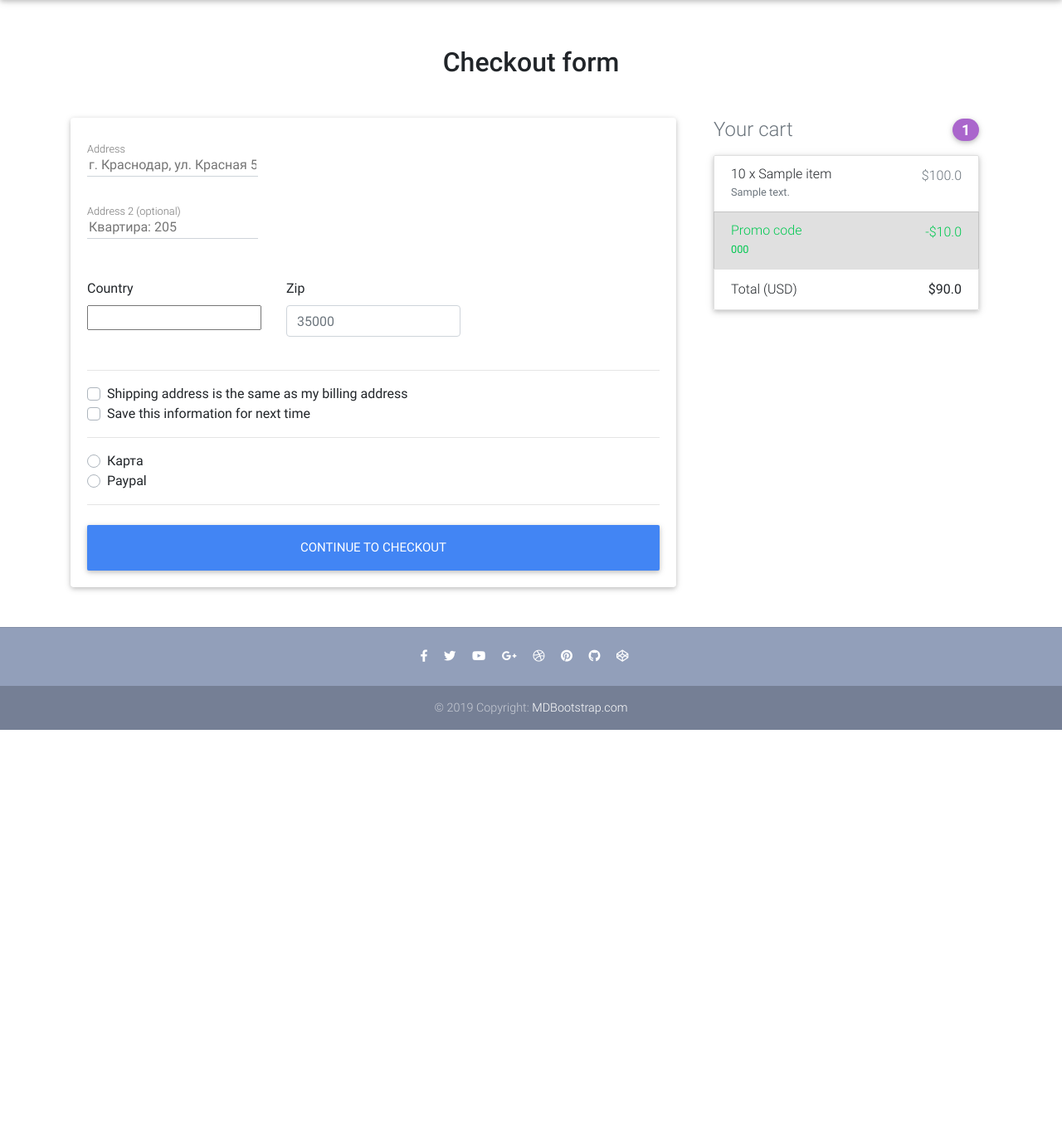
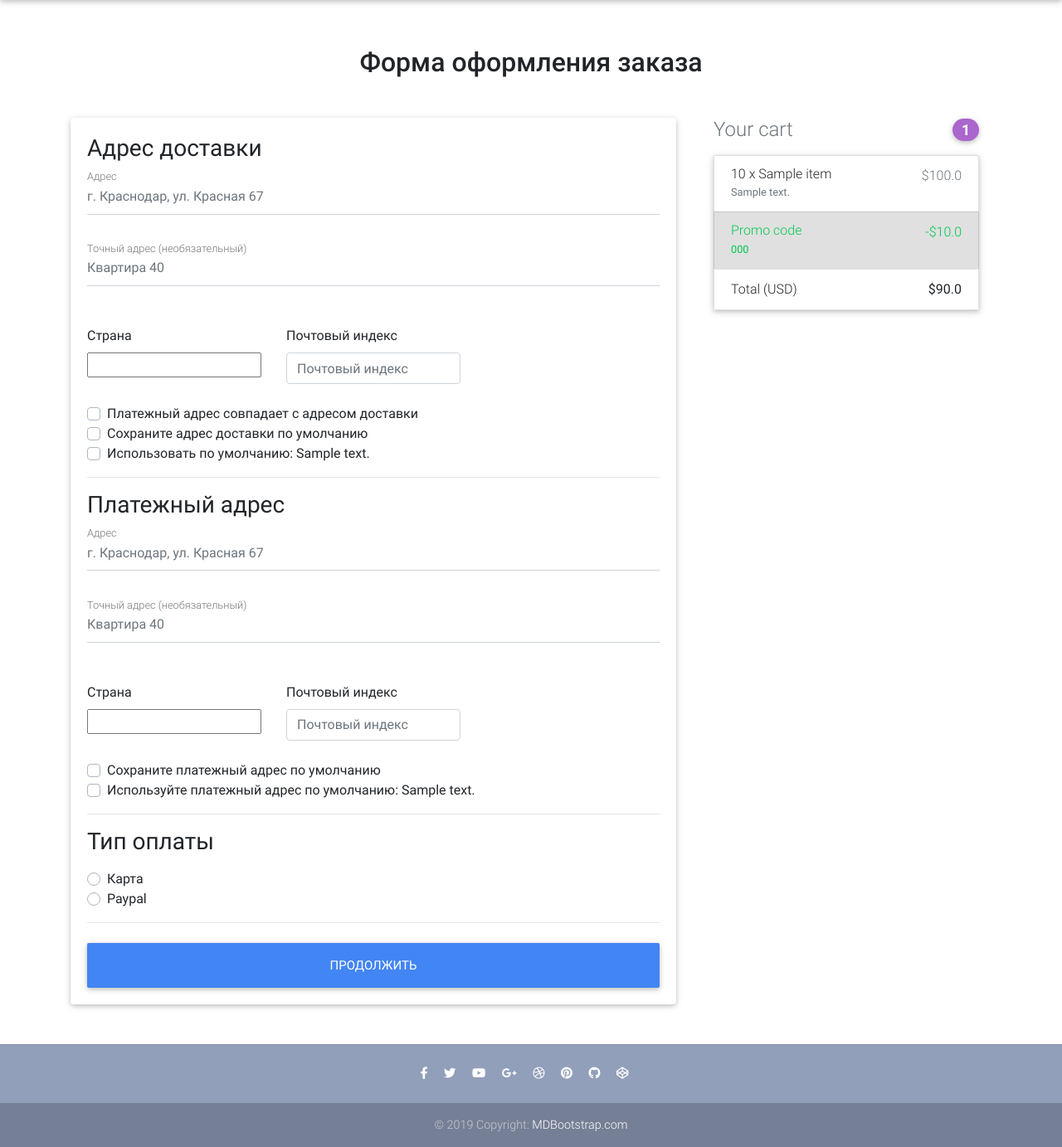
Before and after one commit to Dazzy132/Django-eCommerce, a Django app: template templates/checkout.html in a window 1280 px wide. Shown: the part 64-1447 px from the top of the page at 83% size. Before the commit the page ends 944 px from the top, so only its background shows below. Run offline with Django 3.2, Linux system fonts and the light colour scheme; tables that the repository leaves empty hold one stand-in row (values such as "Sample post"); the template is opened without the code that fills it: values that come from a table or form of the project are taken from there, most other values are stand-ins (such as "Sample title", 1, 10 or a date in 2020); some libraries are stand-ins or nearby versions.

Commit message:
Обработка способов оплаты

```diff
--- a/core/forms.py
+++ b/core/forms.py
@@ -10,29 +10,34 @@
 
 class CheckoutForm(forms.Form):
     """Форма оплаты заказа"""
-    street_address = forms.CharField(widget=forms.TextInput(
-        attrs={"placeholder": "г. Краснодар, ул. Красная 56"}
-    ))
-
-    apartment_address = forms.CharField(required=False, widget=forms.TextInput(
-        attrs={"placeholder": "Квартира: 205"}
-    ))
-
+    # Часть с адресом доставки
+    shipping_address = forms.CharField(required=False)
+    shipping_address2 = forms.CharField(required=False)
     # pip install django-countries | formfield - поле с точками
-    country = CountryField(blank_label='(Выбери страну)').formfield(
+    shipping_country = CountryField(blank_label='(Выбери страну)').formfield(
+        required=False,
         widget=CountrySelectWidget(
             attrs={'class': 'custom-select d-block w-100'}
-        )
-    )
+        ))
+    shipping_zip = forms.CharField(required=False)
+    # ----------------------------
 
-    zip = forms.CharField(widget=forms.TextInput(
-        attrs={'class': 'form-control', 'placeholder': '35000'})
-    )
+    # Часть с платежным адресом доставки
+    billing_address = forms.CharField(required=False)
+    billing_address2 = forms.CharField(required=False)
+    billing_country = CountryField(blank_label='(Выбери страну)').formfield(
+        required=False,
+        widget=CountrySelectWidget(
+            attrs={'class': 'custom-select d-block w-100'}
+        ))
+    billing_zip = forms.CharField(required=False)
+    # ----------------------------
 
-    # same_billing_address = forms.BooleanField(widget=forms.CheckboxInput())
-    # Тот же адрес доставки?
-    same_shipping_address = forms.BooleanField(required=False)
-    save_info = forms.BooleanField(required=False)
+    same_billing_address = forms.BooleanField(required=False)
+    set_default_shipping = forms.BooleanField(required=False)
+    use_default_shipping = forms.BooleanField(required=False)
+    set_default_billing = forms.BooleanField(required=False)
+    use_default_billing = forms.BooleanField(required=False)
 
     payment_option = forms.ChoiceField(
         widget=forms.RadioSelect(), choices=PAYMENT_CHOICES
--- a/templates/checkout.html
+++ b/templates/checkout.html
@@ -3,84 +3,139 @@
 
 {% block content %}
 
-  <main >
+  <main>
     <div class="container wow fadeIn">
-      <h2 class="my-5 h2 text-center">Checkout form</h2>
+      <h2 class="my-5 h2 text-center">Форма оформления заказа</h2>
       <div class="row">
         <div class="col-md-8 mb-4">
           <div class="card">
 
-            {% comment %} <form method='POST'>
-              {% csrf_token %}
-              {{ form|crispy }}
-              <button class='btn btn-primary' type='submit'>Checkout</button>
-            </form> {% endcomment %}
-            <!--Card content-->
-
             <form method="POST" class="card-body">
               {% csrf_token %}
 
+              <h3>Адрес доставки</h3>
+
+              {# Форма с адресом доставки #}
+              <div class='hideable_shipping_form'>
+
                 <div class="md-form mb-5">
-                {% comment %} <input type="text" id="address" class="form-control" placeholder="1234 Main St"> {% endcomment %}
-                {{ form.street_address }}
-                <label for="address" class="">Address</label>
+                  <input type='text' placeholder='г. Краснодар, ул. Красная 67' id='shipping_address' name='shipping_address' class='form-control'/>
+                  <label for="shipping_address" class="">Адрес</label>
                 </div>
 
                 <div class="md-form mb-5">
-                {% comment %} <input type="text" id="address-2" class="form-control" placeholder="Apartment or suite"> {% endcomment %}
-                {{ form.apartment_address }}
-                <label for="address-2" class="">Address 2 (optional)</label>
+                  <input type='text' placeholder='Квартира 40' id='shipping_address2' name='shipping_address2' class='form-control'/>
+                  <label for="shipping_address2" class="">Точный адрес (необязательный)</label>
                 </div>
 
                 <div class="row">
                   <div class="col-lg-4 col-md-12 mb-4">
-                  <label for="country">Country</label>
-                  {% comment %} <select class="custom-select d-block w-100" id="country" required>
-                    <option value="">Choose...</option>
-                    <option>United States</option>
-                  </select> {% endcomment %}
-                  {{ form.country }}
+                    <label for="country">Страна</label>
+                    {{ form.shipping_country }}
                     <div class="invalid-feedback">
-                    Please select a valid country.
+                      Пожалуйста, введите вашу страну
                     </div>
                   </div>
 
                   <div class="col-lg-4 col-md-6 mb-4">
-                  <label for="zip">Zip</label>
-                  {% comment %} <input type="text" class="form-control" id="zip" placeholder="" required> {% endcomment %}
-                  {{ form.zip }}
-                  <div class="invalid-feedback">Zip code required.</div>
+                    <label for="shipping_zip">Почтовый индекс</label>
+                    <input type='text' placeholder='Почтовый индекс' id='shipping_zip' name='shipping_zip' class='form-control'/>
+                    <div class="invalid-feedback">
+                      Почтовый индекс
+                    </div>
                   </div>
                 </div>
 
-              <hr>
                 <div class="custom-control custom-checkbox">
-                <input {% if form.same_shipping_address.value %}checked{% endif %} type="checkbox" class="custom-control-input" name="same_billing_address" id="same-address">
-                <label class="custom-control-label" for="same-address">Shipping address is the same as my billing address</label>
+                  <input type="checkbox" class="custom-control-input" name="same_billing_address" id="same_billing_address">
+                  <label class="custom-control-label" for="same_billing_address">Платежный адрес совпадает с адресом доставки</label>
                 </div>
                 <div class="custom-control custom-checkbox">
-                <input {% if form.save_info.value %}checked{% endif %} type="checkbox" class="custom-control-input" name="save_info" id="save-info">
-                <label class="custom-control-label" for="save-info">Save this information for next time</label>
+                  <input type="checkbox" class="custom-control-input" name="set_default_shipping" id="set_default_shipping">
+                  <label class="custom-control-label" for="set_default_shipping">Сохраните адрес доставки по умолчанию</label>
                 </div>
 
+              </div>
+
+              {# Если у пользователя есть адрес по умолчанию - показать его #}
+              {% if default_shipping_address %}
+                <div class="custom-control custom-checkbox">
+                  <input type="checkbox" class="custom-control-input"
+                         name="use_default_shipping" id="use_default_shipping">
+                  <label class="custom-control-label"
+                         for="use_default_shipping">Использовать по умолчанию: {{ default_shipping_address.street_address|truncatechars:20 }}</label>
+                </div>
+              {% endif %}
+              {# Конец формы с адресом доставки #}
+
               <hr>
+
+              <h3>Платежный адрес</h3>
+
+              <div class='hideable_billing_form'>
+                <div class="md-form mb-5">
+                  <input type='text' placeholder='г. Краснодар, ул. Красная 67' id='billing_address' name='billing_address' class='form-control'/>
+                  <label for="billing_address" class="">Адрес</label>
+                </div>
+
+                <div class="md-form mb-5">
+                  <input type='text' placeholder='Квартира 40' id='billing_address2' name='billing_address2' class='form-control'/>
+                  <label for="billing_address2" class="">Точный адрес (необязательный)</label>
+                </div>
+
+                <div class="row">
+                  <div class="col-lg-4 col-md-12 mb-4">
+                    <label for="country">Страна</label>
+                    {{ form.billing_country }}
+                    <div class="invalid-feedback">
+                      Пожалуйста, введите вашу страну
+                    </div>
+                  </div>
+
+                  <div class="col-lg-4 col-md-6 mb-4">
+                    <label for="billing_zip">Почтовый индекс</label>
+                    <input type='text' placeholder='Почтовый индекс' id='billing_zip' name='billing_zip' class='form-control'/>
+                    <div class="invalid-feedback">
+                      Почтовый индекс
+                    </div>
+                  </div>
+
+                </div>
+
+                <div class="custom-control custom-checkbox">
+                  <input type="checkbox" class="custom-control-input"
+                         name="set_default_billing" id="set_default_billing">
+                  <label class="custom-control-label"
+                         for="set_default_billing">Сохраните платежный адрес по умолчанию</label>
+                </div>
+
+              </div>
+
+              {% if default_billing_address %}
+                <div class="custom-control custom-checkbox">
+                  <input type="checkbox" class="custom-control-input"
+                         name="use_default_billing" id="use_default_billing">
+                  <label class="custom-control-label"
+                         for="use_default_billing">Используйте платежный адрес по умолчанию: {{ default_billing_address.street_address|truncatechars:20 }}</label>
+                </div>
+              {% endif %}
+              <hr>
+
+              <h3>Тип оплаты</h3>
 
               <div class="d-block my-3">
                 {% for value, name in form.fields.payment_option.choices %}
                   <div class="custom-control custom-radio">
                     <input id="{{ name }}" name="payment_option" value="{{ value }}" type="radio" class="custom-control-input" required>
                     <label class="custom-control-label" for="{{ name }}">{{ name }}</label>
-                  {% comment %} {{ form.payment_option }} {% endcomment %}
                   </div>
                 {% endfor %}
-                {% comment %} <div class="custom-control custom-radio">
-                  <input id="paypal" name="paymentMethod" type="radio" class="custom-control-input" required>
-                  <label class="custom-control-label" for="paypal">Paypal</label>
-                </div> {% endcomment %}
               </div>
 
               <hr class="mb-4">
-              <button class="btn btn-primary btn-lg btn-block" type="submit">Continue to checkout</button>
+              <button class="btn btn-primary btn-lg btn-block" type="submit">
+                Продолжить
+              </button>
 
             </form>
 
@@ -88,12 +143,46 @@
 
         </div>
 
-        {# Вывод предметов из корзины + поле для купона #}
         <div class="col-md-4 mb-4">
-         {% include 'order_snippet.html' %}
+          {% include "order_snippet.html" %}
         </div>
+
       </div>
+
     </div>
   </main>
 
 {% endblock content %}
+
+{% block extra_scripts %}
+  {# JQUERY #}
+  <script>
+    {# Получить элементы форм #}
+    let hideable_shipping_form = document.querySelector('.hideable_shipping_form');
+    let hideable_billing_form = document.querySelector('.hideable_billing_form');
+
+    {# Получить чекбоксы #}
+    let use_default_shipping = document.querySelector
+    ("input[name=use_default_shipping]");
+    let use_default_billing = document.querySelector
+    ("input[name=use_default_billing]");
+
+    {# Если изменен - изменять состояние поля #}
+    use_default_shipping.addEventListener('change', function () {
+      if (this.checked) {
+        hideable_shipping_form.style.display = 'none';
+      } else {
+        hideable_shipping_form.style.display = 'block';
+      }
+    })
+
+    use_default_billing.addEventListener('change', function () {
+      if (this.checked) {
+        hideable_billing_form.style.display = 'none';
+      } else {
+        hideable_billing_form.style.display = 'block';
+      }
+    })
+
+  </script>
+{% endblock extra_scripts %}
--- a/templates/home.html
+++ b/templates/home.html
@@ -65,7 +65,8 @@
                   <h5>
                     <strong>
                       <a href="{{ item.get_absolute_url }}" class="dark-grey-text">{{ item.title }}
-                        <span class="badge badge-pill {{ item.label.get_label_display }}">NEW</span>
+                        <span class="badge badge-pill
+{{ item.get_label_display}}-color">NEW</span>
                       </a>
                     </strong>
                   </h5>
```
Also changed, not shown: core/admin.py (+8 -6 lines), core/models.py (+22 -3 lines), core/views.py (+158 -29 lines). Lines whose indentation alone changed are shown as unchanged.
